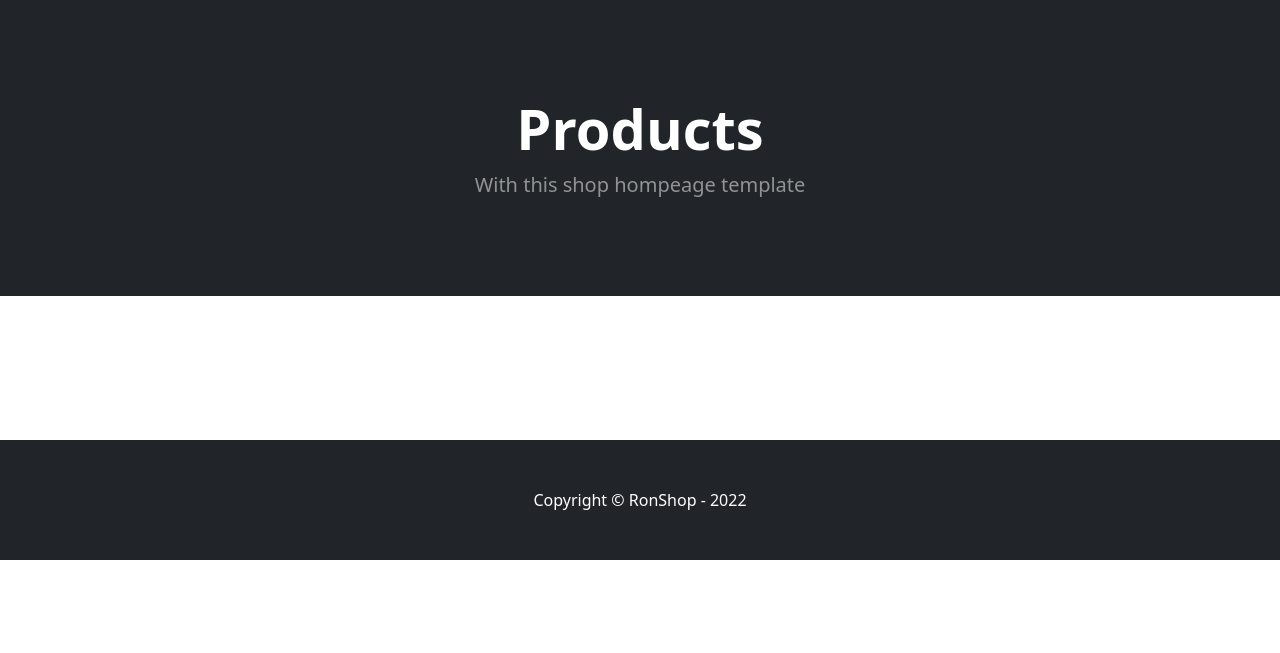
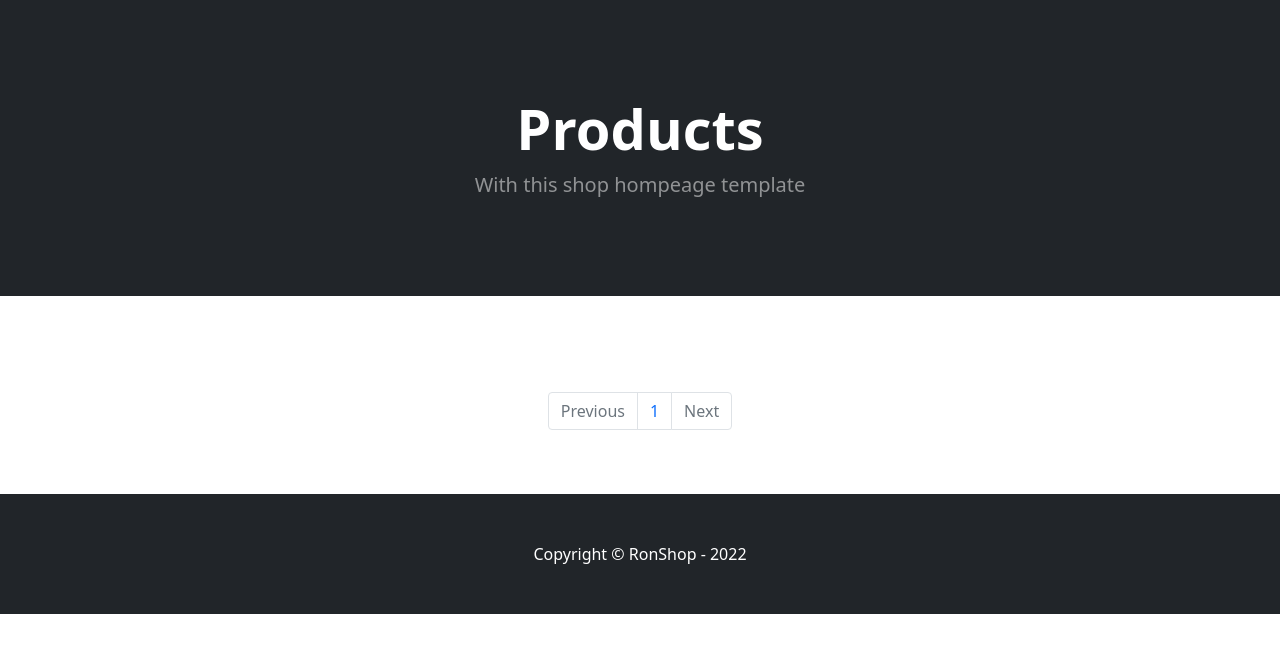
Before and after one commit to RashiqulRony/django-ecom, a Django app: page /products/ in a window 1280 px wide. Shown: the part 57-710 px from the top of the page. Run offline with Django 3.2, Linux system fonts and the light colour scheme; data that the repository does not hold is empty; some libraries are stand-ins or nearby versions.

Commit message:
Product page paginate added

```diff
--- a/products/views.py
+++ b/products/views.py
@@ -1,12 +1,28 @@
 from django.http import HttpResponse
 from django.shortcuts import render
 from .models import Product
+from django.core.paginator import Paginator
 
 
 def index(request):
     products = Product.objects.all()
+
+    p = Paginator(products, 12)
+    page_number = request.GET.get('page')
+
+    try:
+        page_obj = p.get_page(page_number)  # returns the desired page object
+    except PageNotAnInteger:
+        # if page_number is not an integer then assign the first page
+        page_obj = p.page(1)
+
+    except EmptyPage:
+        # if page is empty then return last page
+        page_obj = p.page(p.num_pages)
+
+
     data = {
-        'products' : products
+        'products': page_obj
     }
     return render(request, 'products.html', data)
 
--- a/templates/products.html
+++ b/templates/products.html
@@ -18,14 +18,15 @@
 <section class="py-5">
     <div class="container px-4 px-lg-5 mt-5">
         <div class="row gx-4 gx-lg-5 row-cols-2 row-cols-md-3 row-cols-xl-4 justify-content-center">
-            {% for product in products %}
+            {% for product in products.object_list %}
             <div class="col mb-5">
                 <div class="card h-100">
                     <!-- Sale badge-->
                     <div class="badge bg-dark text-white position-absolute" style="top: 0.5rem; right: 0.5rem">Sale
                     </div>
                     <!-- Product image-->
-                    <img class="card-img-top" style="height: 150px" src="{{ product.image_url }}" alt="{{ product.name }}"/>
+                    <img class="card-img-top" style="height: 150px" src="{{ product.image_url }}"
+                         alt="{{ product.name }}"/>
                     <!-- Product details-->
                     <div class="card-body p-4">
                         <div class="text-center">
@@ -46,12 +47,37 @@
                     </div>
                     <!-- Product actions-->
                     <div class="card-footer p-4 pt-0 border-top-0 bg-transparent">
-                        <div class="text-center"><a class="btn btn-outline-dark mt-auto" href="{% url 'web.productDetails' product.id %}">Add to cart</a></div>
+                        <div class="text-center">
+                            <a class="btn btn-outline-dark mt-auto" href="{% url 'web.productDetails' product.id %}">Add
+                                to cart</a>
+                        </div>
                     </div>
                 </div>
             </div>
             {% endfor %}
         </div>
+
+        <div class="row ">
+            <div class="col-md-12 d-flex justify-content-center">
+                <nav aria-label="Page navigation example">
+                    <ul class="pagination">
+                        {%if products.has_previous %}
+                            <li class="page-item"><a class="page-link" href="?page={{products.previous_page_number}}">Previous</a></li>
+                        {% else %}
+                        <li class="page-item disabled"><a class="page-link disabled">Previous</a></li>
+                        {% endif %}
+
+                        <li class="page-item"><a class="page-link">{{products.number}}</a></li>
+
+                        {%if products.has_next %}
+                            <li class="page-item"><a class="page-link" href="?page={{products.next_page_number}}">Next</a></li>
+                        {% else %}
+                            <li class="page-item disabled"><a class="page-link disabled">Next</a></li>
+                        {% endif %}
+                    </ul>
+                </nav>
+            </div>
+        </div>
     </div>
 </section>
 
```
